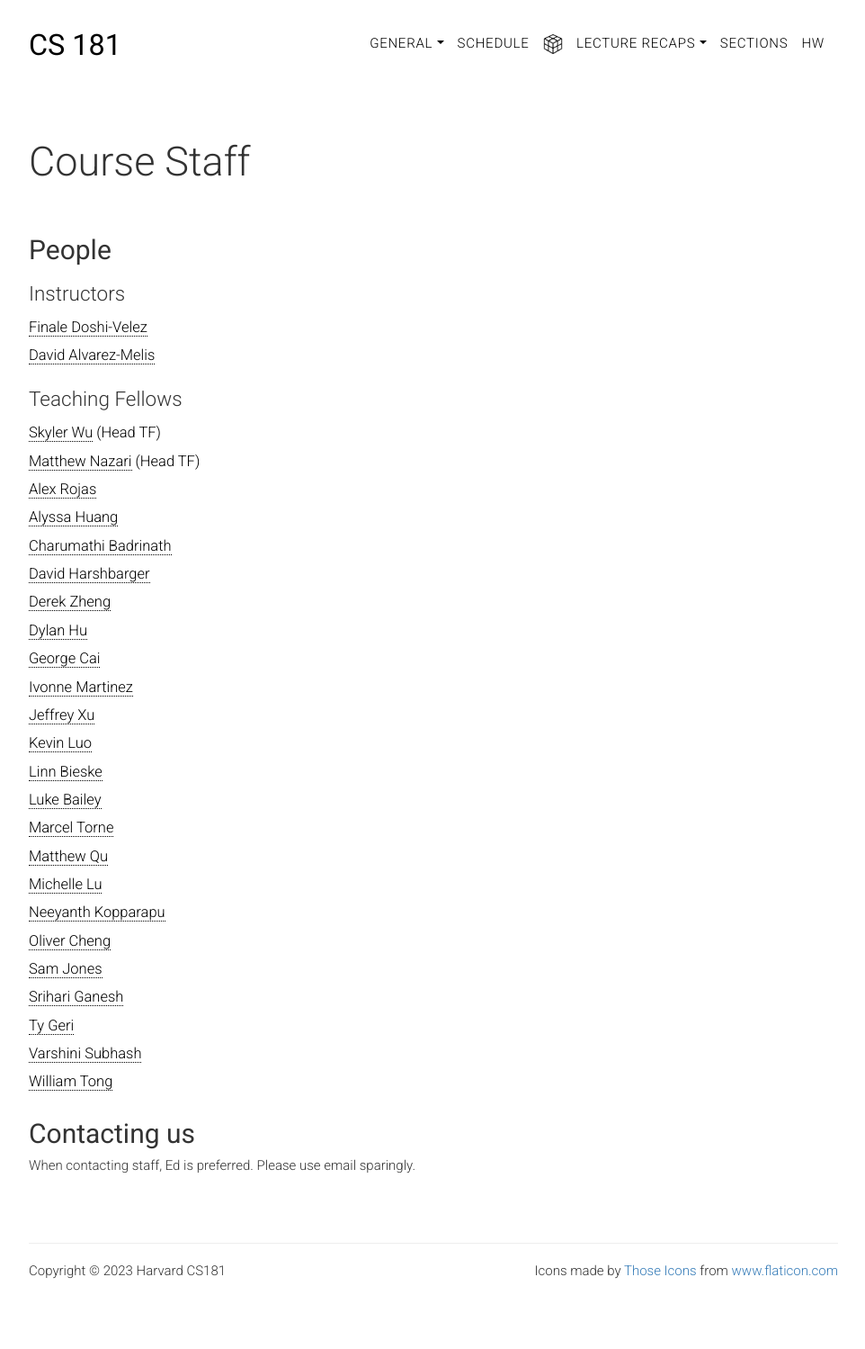
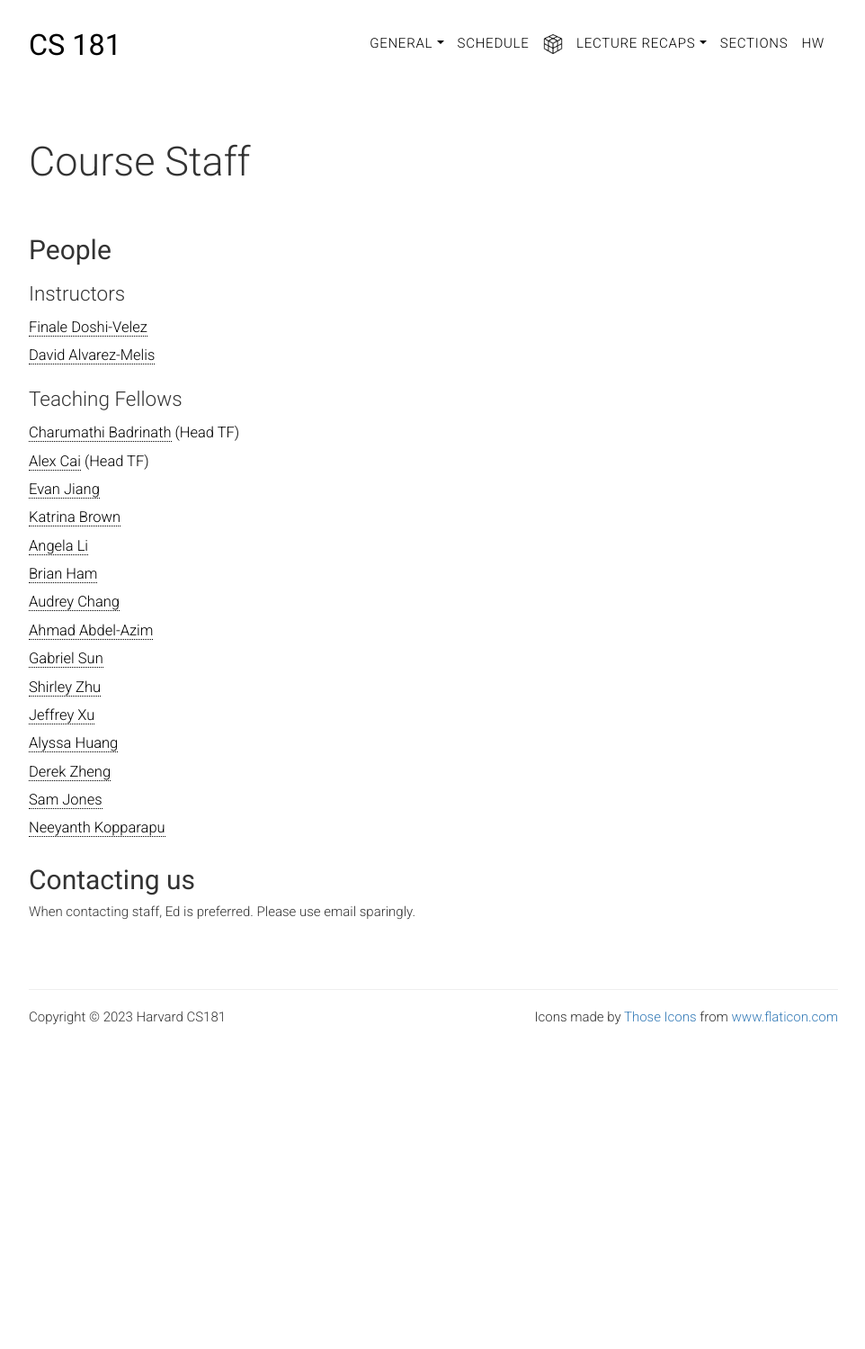
Before and after one commit to harvard-ml-courses/cs181-web, a Jekyll site: the page built from staff.html, in a window 1280 px wide. Shown: the whole page at 90% size, without its empty margins (158-1120 px from the left). Built offline with Jekyll 4.4.1, drawn with Linux system fonts in a browser that asks for light colours; after the commit the page ends 1217 px from its top, so only the background shows below that.

Commit message:
Updated course staff

```diff
--- a/_data/all.yaml
+++ b/_data/all.yaml
@@ -1,28 +1,19 @@
 tas:
-  - name: <a href="mailto:skylerwu@college.harvard.edu">Skyler Wu</a> (Head TF)
-  - name: <a href="mailto:matthewnazari@college.harvard.edu">Matthew Nazari</a> (Head TF)
-  - name: <a href="mailto:alexrojas@college.harvard.edu">Alex Rojas</a>
+  - name: <a href="mailto:charumathibadrinath@college.harvard.edu">Charumathi Badrinath</a> (Head TF)
+  - name: <a href="mailto:alexcai@college.harvard.edu">Alex Cai</a> (Head TF)
+  - name: <a href="mailto:evanjiang@college.harvard.edu">Evan Jiang</a>
+  - name: <a href="mailto:katrinabrown@college.harvard.edu">Katrina Brown</a>
+  - name: <a href="mailto:ayli@college.harvard.edu">Angela Li</a>
+  - name: <a href="mailto:bham@college.harvard.edu">Brian Ham</a>
+  - name: <a href="mailto:audreychang@college.harvard.edu">Audrey Chang</a>
+  - name: <a href="mailto:ahmad_abdelazim@college.harvard.edu">Ahmad Abdel-Azim</a>
+  - name: <a href="mailto:gabrielsun@college.harvard.edu">Gabriel Sun</a>
+  - name: <a href="mailto:shirleyzhu@college.harvard.edu">Shirley Zhu</a>
+  - name: <a href="mailto:jeffreyxu@college.harvard.edu">Jeffrey Xu</a>
   - name: <a href="mailto:alyssahuang@college.harvard.edu">Alyssa Huang</a>
-  - name: <a href="mailto:charumathibadrinath@college.harvard.edu">Charumathi Badrinath</a>
-  - name: <a href="mailto:davidharshbarger@g.harvard.edu">David Harshbarger</a>
   - name: <a href="mailto:derek_zheng@college.harvard.edu">Derek Zheng</a>
-  - name: <a href="mailto:dylanhu@college.harvard.edu">Dylan Hu</a>
-  - name: <a href="mailto:georgecai@college.harvard.edu">George Cai</a>
-  - name: <a href="mailto:ivonne_martinez@g.harvard.edu">Ivonne Martinez</a>
-  - name: <a href="mailto:jeffreyxu@college.harvard.edu">Jeffrey Xu</a>
-  - name: <a href="mailto:kluo1@college.harvard.edu">Kevin Luo</a>
-  - name: <a href="mailto:linn_bieske@hks.harvard.edu">Linn Bieske</a>
-  - name: <a href="mailto:lukebailey@college.harvard.edu">Luke Bailey</a>
-  - name: <a href="mailto:marcel_tornevillasevil@g.harvard.edu">Marcel Torne</a>
-  - name: <a href="mailto:matthewqu@college.harvard.edu">Matthew Qu</a>
-  - name: <a href="mailto:michellelu@college.harvard.edu">Michelle Lu</a>
+  - name: <a href="mailto:samjones@college.harvard.edu">Sam Jones</a>
   - name: <a href="mailto:nkopparapu@college.harvard.edu">Neeyanth Kopparapu</a>
-  - name: <a href="mailto:ocheng@college.harvard.edu">Oliver Cheng</a>
-  - name: <a href="mailto:samjones@college.harvard.edu">Sam Jones</a>
-  - name: <a href="mailto:sganesh@college.harvard.edu">Srihari Ganesh</a>
-  - name: <a href="mailto:Tygeri@college.harvard.edu">Ty Geri</a>
-  - name: <a href="mailto:varshinisubhash@g.harvard.edu">Varshini Subhash</a>
-  - name: <a href="mailto:wtong@g.harvard.edu">William Tong</a>
 
 beyondcs181:
   - name: "Week 1 - AI and Broader Impact"
```
